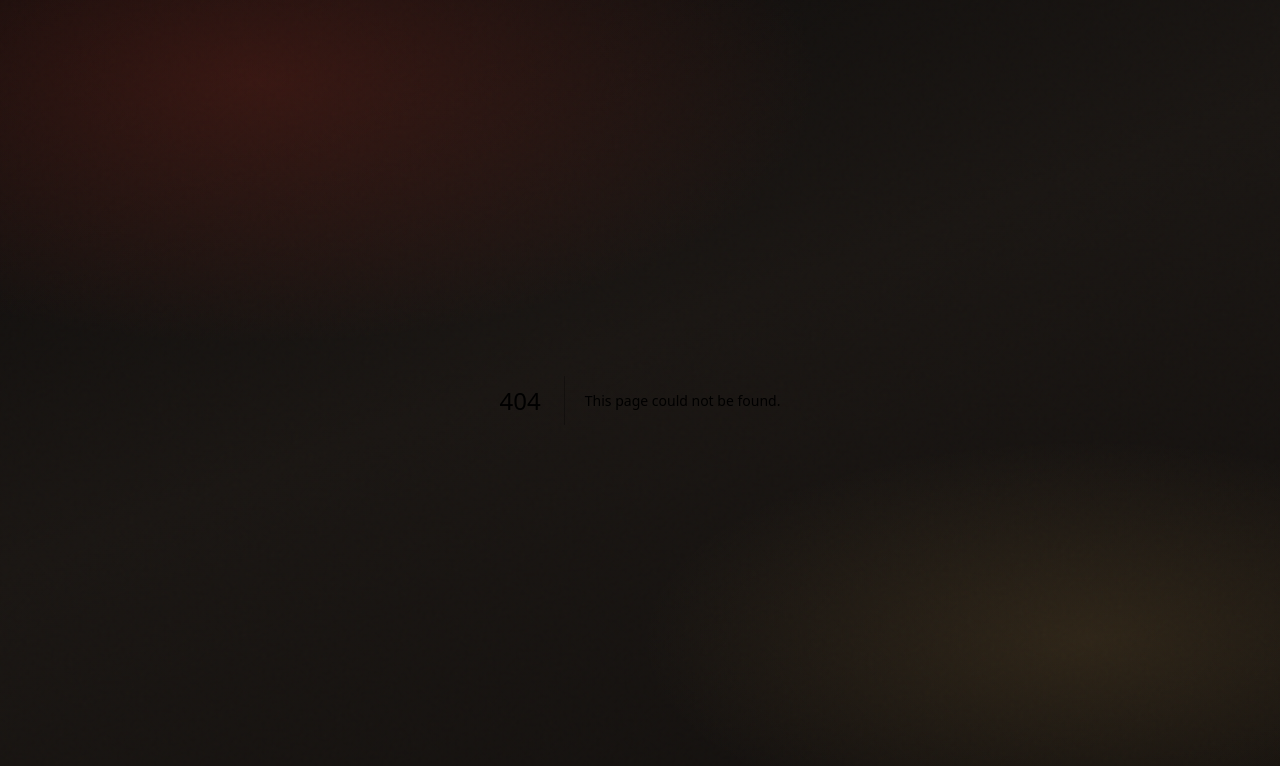
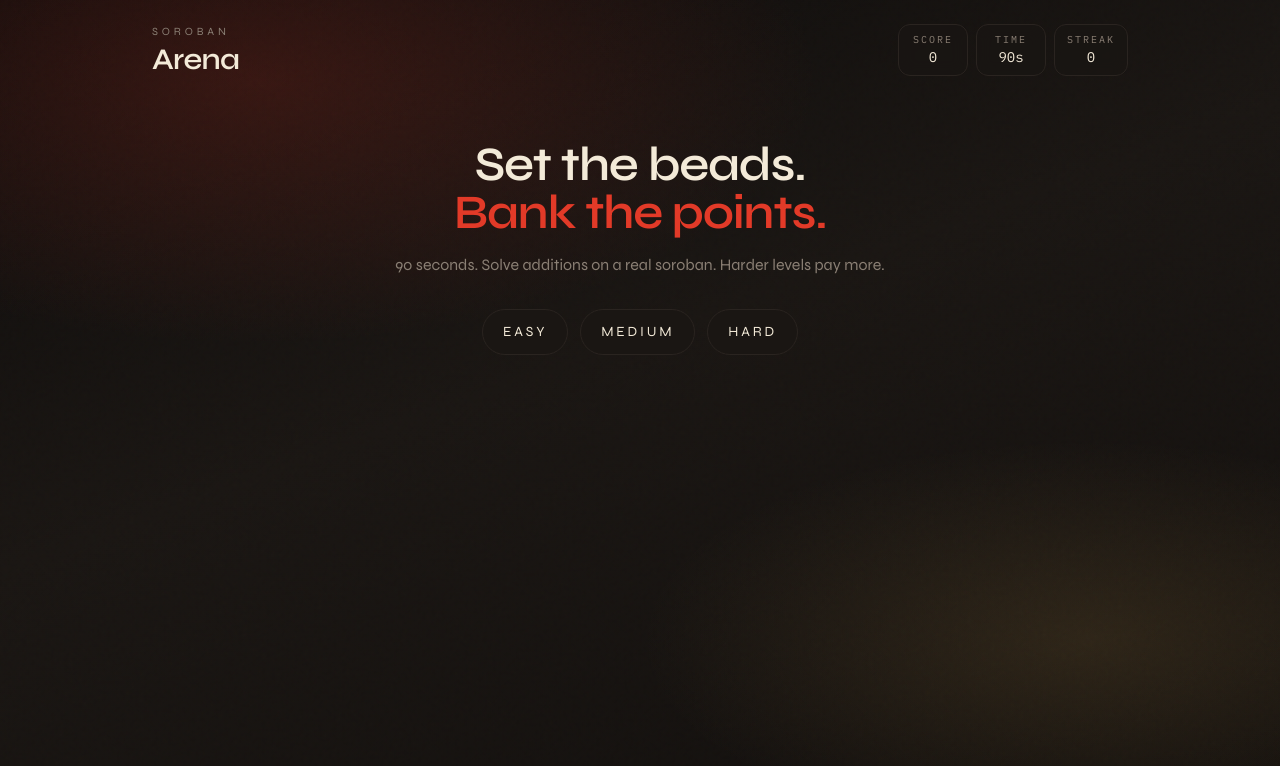
Before and after one commit to selengr/-abacus, a Next.js app: page /play in a window 1280 px wide. Before the commit this address had no page. Shown: the top 766 px of the page. Built offline with nearby package versions, Linux system fonts and the light colour scheme.

Commit message:
Add play route for the abacus arena.

```diff
--- /dev/null
+++ b/app/play/page.tsx
@@ -0,0 +1,5 @@
+import { GameClient } from "@/components/GameClient";
+
+export default function PlayPage() {
+  return <GameClient />;
+}
```
